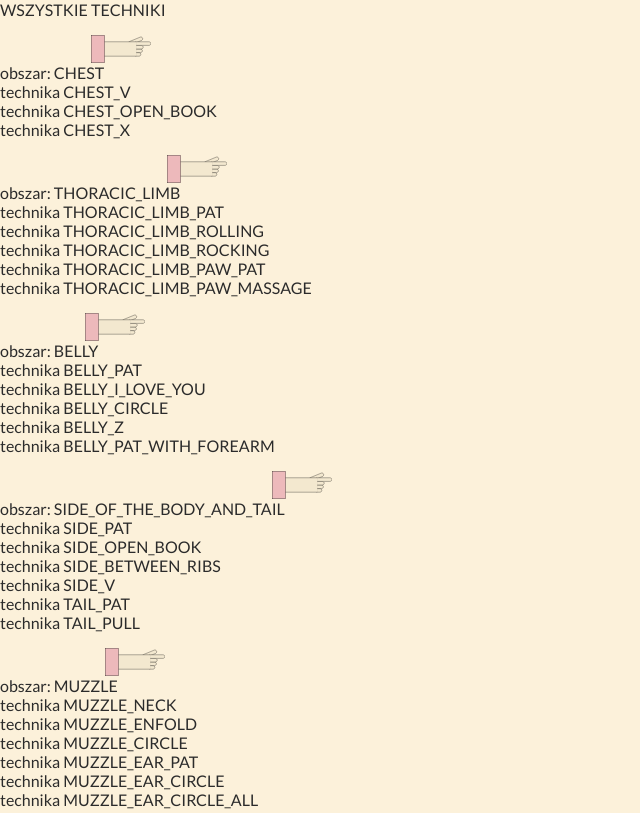
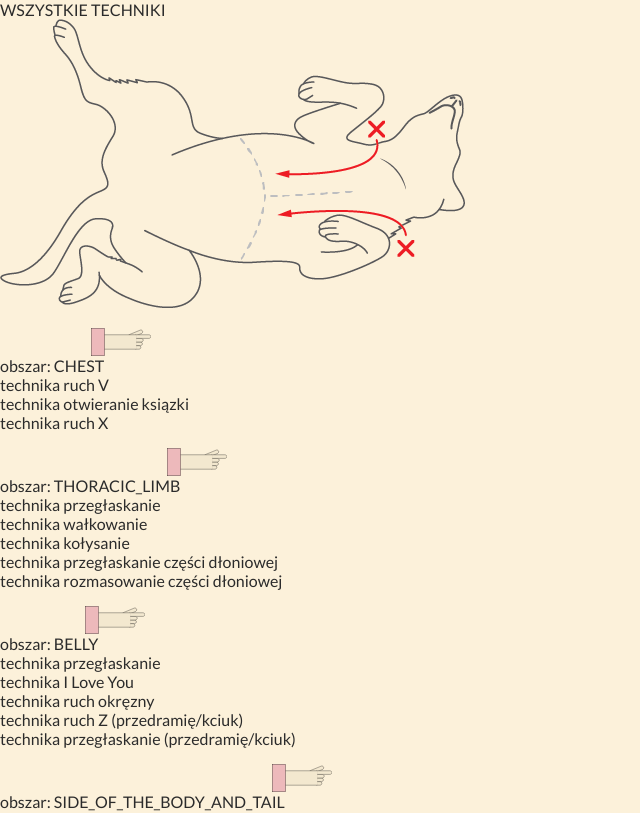
Before and after one commit to MartaKMB/gasa-web-app, a React (Create React App) app: page /all-techniques in a window 1280 px wide. Shown: the top 813 px of the page, without its empty margins (0-640 px from the left). Built offline with nearby package versions, Linux system fonts and the light colour scheme; sample sign-in values are in the browser's storage.

Commit message:
moved gasaData to json in public folder

```diff
--- /dev/null
+++ b/public/gasa-app-data/gasa-techniques.json
@@ -0,0 +1,219 @@
+{
+    "name": "All GaSa techniques",
+    "copyrights": "DeGaSa - Marta Mucha-Balcerek",
+    "email": "kontakt@martamucha.pl",
+    "techniquesForGasaAreas": [
+        {
+          "id": "gasa-technique-0",
+          "areaName": "CHEST",
+          "techniques":
+          [
+            {
+                "techniqueName": "CHEST_V",
+                "techniqueTitle": "ruch V",
+                "techniqueDecription": "",
+                "techniqueImg": ""
+            },
+            {
+                "techniqueName": "CHEST_OPEN_BOOK",
+                "techniqueTitle": "otwieranie ksiązki",
+                "techniqueDecription": "",
+                "techniqueImg": ""
+            },
+            {
+                "techniqueName": "CHEST_X",
+                "techniqueTitle": "ruch X",
+                "techniqueDecription": "",
+                "techniqueImg": ""
+            }
+        ]
+        },
+        {
+          "id": "gasa-technique-1",
+          "areaName": "THORACIC_LIMB",
+         "techniques":
+         [
+            {
+                "techniqueName": "THORACIC_LIMB_PAT",
+                "techniqueTitle": "przegłaskanie",
+                "techniqueDecription": "",
+                "techniqueImg": ""
+            },
+            {
+                "techniqueName": "THORACIC_LIMB_ROLLING",
+                "techniqueTitle": "wałkowanie",
+                "techniqueDecription": "",
+                "techniqueImg": ""
+            },
+            {
+                "techniqueName": "THORACIC_LIMB_ROCKING",
+                "techniqueTitle": "kołysanie",
+                "techniqueDecription": "",
+                "techniqueImg": ""
+            },
+            {
+                "techniqueName": "THORACIC_LIMB_PAW_PAT",
+                "techniqueTitle": "przegłaskanie części dłoniowej",
+                "techniqueDecription": "",
+                "techniqueImg": ""
+            },
+            {
+                "techniqueName": "THORACIC_LIMB_PAW_MASSAGE",
+                "techniqueTitle": "rozmasowanie części dłoniowej",
+                "techniqueDecription": "",
+                "techniqueImg": ""
+            }
+          ]
+        },
+        {
+          "id": "gasa-technique-2",
+          "areaName": "BELLY",
+          "techniques": [
+            {
+                "techniqueName": "BELLY_PAT",
+                "techniqueTitle": "przegłaskanie",
+                "techniqueDecription": "",
+                "techniqueImg": ""
+            },
+            {
+                "techniqueName": "BELLY_I_LOVE_YOU",
+                "techniqueTitle": "I Love You",
+                "techniqueDecription": "",
+                "techniqueImg": ""
+            },
+            {
+                "techniqueName": "BELLY_CIRCLE",
+                "techniqueTitle": "ruch okręzny",
+                "techniqueDecription": "",
+                "techniqueImg": ""
+            },
+            {
+                "techniqueName": "BELLY_Z",
+                "techniqueTitle": "ruch Z (przedramię/kciuk)",
+                "techniqueDecription": "",
+                "techniqueImg": ""
+            },
+            {
+                "techniqueName": "BELLY_PAT_WITH_FOREARM",
+                "techniqueTitle": "przegłaskanie (przedramię/kciuk)",
+                "techniqueDecription": "",
+                "techniqueImg": ""
+            }
+          ]
+        },
+        {
+          "id": "gasa-technique-3",
+          "areaName": "SIDE_OF_THE_BODY_AND_TAIL",
+          "techniques": [
+            {
+                "techniqueName": "SIDE_PAT",
+                "techniqueTitle": "przegłaskanie wzdłuz",
+                "techniqueDecription": "",
+                "techniqueImg": ""
+            },
+            {
+                "techniqueName": "SIDE_OPEN_BOOK",
+                "techniqueTitle": "otwieranie ksiązki",
+                "techniqueDecription": "",
+                "techniqueImg": ""
+            },
+            {
+                "techniqueName": "SIDE_BETWEEN_RIBS",
+                "techniqueTitle": "przegłaskanie między zebrami",
+                "techniqueDecription": "",
+                "techniqueImg": ""
+            },
+            {
+                "techniqueName": "SIDE_V",
+                "techniqueTitle": "ruch V nad kręgosłupem",
+                "techniqueDecription": "",
+                "techniqueImg": ""
+            },
+            {
+                "techniqueName": "TAIL_PAT",
+                "techniqueTitle": "przegłaskanie ogona",
+                "techniqueDecription": "",
+                "techniqueImg": ""
+            },
+            {
+                "techniqueName": "TAIL_PULL",
+                "techniqueTitle": "pociągnięcie ogona",
+                "techniqueDecription": "",
+                "techniqueImg": ""
+            }
+          ]
+        },
+        {
+          "id": "gasa-technique-4",
+          "areaName": "MUZZLE",
+          "techniques": [
+            {
+                "techniqueName": "MUZZLE_NECK",
+                "techniqueTitle": "przegłaskanie podbródka i szyi",
+                "techniqueDecription": "",
+                "techniqueImg": ""
+            },
+            {
+                "techniqueName": "MUZZLE_ENFOLD",
+                "techniqueTitle": "otulanie pyska",
+                "techniqueDecription": "",
+                "techniqueImg": ""
+            },
+            {
+                "techniqueName": "MUZZLE_CIRCLE",
+                "techniqueTitle": "ruchy okręzne na głowie",
+                "techniqueDecription": "",
+                "techniqueImg": ""
+            },
+            {
+                "techniqueName": "MUZZLE_EAR_PAT",
+                "techniqueTitle": "przeglaskanie ucha",
+                "techniqueDecription": "",
+                "techniqueImg": ""
+            },
+            {
+                "techniqueName": "MUZZLE_EAR_CIRCLE",
+                "techniqueTitle": "ruchy koliste na koniuszku ucha",
+                "techniqueDecription": "",
+                "techniqueImg": ""
+            },
+            {
+                "techniqueName": "MUZZLE_EAR_CIRCLE_ALL",
+                "techniqueTitle": "ruchy koliste nasadą ucha",
+                "techniqueDecription": "",
+                "techniqueImg": ""
+            }
+          ]
+        },
+        {
+          "id": "gasa-technique-5",
+          "areaName": "PELVIC_LIMB",
+          "techniques": [
+            {
+                "techniqueName": "PELVIC_LIMB_PAT",
+                "techniqueTitle": "przegłaskanie",
+                "techniqueDecription": "",
+                "techniqueImg": ""
+            },
+            {
+                "techniqueName": "PELVIC_LIMB_ROLLING",
+                "techniqueTitle": "wałkowanie",
+                "techniqueDecription": "",
+                "techniqueImg": ""
+            },
+            {
+                "techniqueName": "PELVIC_LIMB_ROCKING",
+                "techniqueTitle": "kołysanie",
+                "techniqueDecription": "",
+                "techniqueImg": ""
+            },
+            {
+                "techniqueName": "PELVIC_LIMB_PAW",
+                "techniqueTitle": "przegłaskanie stopy",
+                "techniqueDecription": "",
+                "techniqueImg": ""
+            }
+          ]
+        }
+      ]
+}
--- a/src/App.js
+++ b/src/App.js
@@ -1,6 +1,6 @@
 import { BrowserRouter as Router, Routes, Route } from 'react-router-dom';
 
-import PrivateRoute from './containers/PrivateRoute';
+import PrivateRoute from './utils/PrivateRoute';
 
 import LoginPage from './views/LoginPage';
 import WelcomePage from './views/WelcomePage';
--- a/src/views/SingleAreaElement.js
+++ b/src/components/PageElements/SingleAreaElement.js
@@ -1,17 +1,18 @@
-import PointHandWithWristband from "../assets/svgImages/PointHandWithWristband";
+import PointHandWithWristband from "../../assets/svgImages/PointHandWithWristband";
 import SingleTechniqueElement from "./SingleTechniqueElement";
 
 const SingleAreaElement = (area) => {
   const areaTechniquesToDisplay = area.area.techniques.map((technique) => (
     <SingleTechniqueElement
       areaTechnique={technique}
+      // areaImg={}
       key={`${area.area.name}-${area.area.techniques.indexOf(technique)}`}
     />
   ));
 
   return (
     <>
-      <div>{`obszar: ${area.area.name}`} <PointHandWithWristband/></div>
+      <div>{`obszar: ${area.area.areaName}`} <PointHandWithWristband/></div>
       {areaTechniquesToDisplay}
     </>
   );
--- a/src/views/SingleTechniqueElement.js
+++ b/src/components/PageElements/SingleTechniqueElement.js
@@ -1,5 +1,5 @@
 const SingleTechniqueElement = (areaTechnique) => {
-  return <div>{`technika ${areaTechnique.areaTechnique}`}</div>;
+  return <div>{`technika ${areaTechnique.areaTechnique.techniqueTitle}`}</div>;
 };
 
 export default SingleTechniqueElement;
--- a/src/views/AllTechniquesPage.js
+++ b/src/views/AllTechniquesPage.js
@@ -1,77 +1,37 @@
-import SingleAreaElement from "./SingleAreaElement";
+import SingleAreaElement from "../components/PageElements/SingleAreaElement";
+import pngImage from "../assets/pngImages/chest-v.png";
+import { useEffect, useState } from "react";
 
 const AllTechniquesPage = () => {
-  const gasaAreas = [
-    {
-      id: "gasa-technique-0",
-      name: "CHEST",
-      techniques: ["CHEST_V", "CHEST_OPEN_BOOK", "CHEST_X"],
-    },
-    {
-      id: "gasa-technique-1",
-      name: "THORACIC_LIMB",
-      techniques: [
-        "THORACIC_LIMB_PAT",
-        "THORACIC_LIMB_ROLLING",
-        "THORACIC_LIMB_ROCKING",
-        "THORACIC_LIMB_PAW_PAT",
-        "THORACIC_LIMB_PAW_MASSAGE",
-      ],
-    },
-    {
-      id: "gasa-technique-2",
-      name: "BELLY",
-      techniques: [
-        "BELLY_PAT",
-        "BELLY_I_LOVE_YOU",
-        "BELLY_CIRCLE",
-        "BELLY_Z",
-        "BELLY_PAT_WITH_FOREARM",
-      ],
-    },
-    {
-      id: "gasa-technique-3",
-      name: "SIDE_OF_THE_BODY_AND_TAIL",
-      techniques: [
-        "SIDE_PAT",
-        "SIDE_OPEN_BOOK",
-        "SIDE_BETWEEN_RIBS",
-        "SIDE_V",
-        "TAIL_PAT",
-        "TAIL_PULL",
-      ],
-    },
-    {
-      id: "gasa-technique-4",
-      name: "MUZZLE",
-      techniques: [
-        "MUZZLE_NECK",
-        "MUZZLE_ENFOLD",
-        "MUZZLE_CIRCLE",
-        "MUZZLE_EAR_PAT",
-        "MUZZLE_EAR_CIRCLE",
-        "MUZZLE_EAR_CIRCLE_ALL",
-      ],
-    },
-    {
-      id: "gasa-technique-5",
-      name: "PELVIC_LIMB",
-      techniques: [
-        "PELVIC_LIMB_PAT",
-        "PELVIC_LIMB_ROLLING",
-        "PELVIC_LIMB_ROCKING",
-        "PELVIC_LIMB_PAW",
-      ],
-    },
-  ];
+  const [gasaData, setGasaData] = useState(null);
 
-  const gasaAreaElementsToDisplay = gasaAreas.map((area) => (
-    <SingleAreaElement area={area} key={area.id} />
-  ));
+  const getTechniquesData = () => {
+    fetch("gasa-app-data/gasa-techniques.json")
+      .then((response) => {
+        return response.json();
+      })
+      .then((data) => {
+        setGasaData(data);
+      })
+      .catch((e) => {
+        console.log(e.message);
+      });
+  };
+
+  useEffect(() => {
+    getTechniquesData();
+  }, []);
+
+  const gasaAreaElementsToDisplay =
+    gasaData &&
+    gasaData.techniquesForGasaAreas.map((area) => (
+      <SingleAreaElement area={area} key={area.id} />
+    ));
 
   return (
     <>
       <div>WSZYSTKIE TECHNIKI</div>
+      <img src={pngImage} alt="klatka piersiowa V" />
       {gasaAreaElementsToDisplay}
     </>
   );
```
Also changed, not shown: src/assets/pngImages/chest-v.png (added), src/utils/PrivateRoute.js (renamed from src/containers/PrivateRoute.js).
